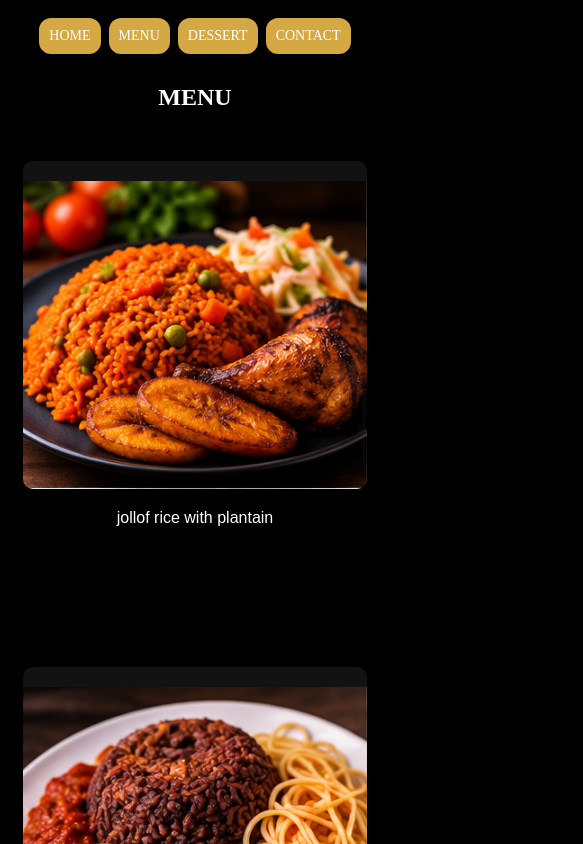
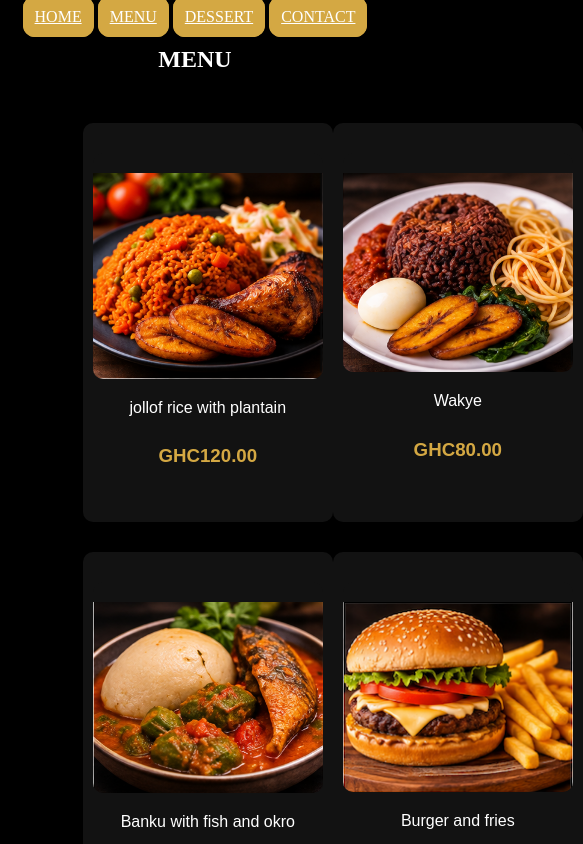
Before and after one commit to harisgame2009-coder/restuarant-website, a plain HTML site: page index.html in a window 390 px wide. Both pictures are taken after a click on the link "MENU". Shown: the top 844 px of the page, 583 px wide, since content can reach past the window. Drawn offline with Linux system fonts and the light colour scheme.

Commit message:
Update index.html

```diff
--- a/index.html
+++ b/index.html
@@ -4,197 +4,112 @@
         <title>
             BAIDA'S KITCHEN
         </title>
+        <meta name="viewport" content="width=device-width, initial-scale=1"/>
+        <style>
 
-        <meta name="viewport" content="width=device-width, initial-scale=1.0">
-        <style>
-        *{
-            box-sizing:boarder-box;
+          body{
+            background-color:black;
          }
-          body {
-  background-color: black;
+         .content{
+          display: none;
+         }
+          nav{
+            text-align: center;
+
+          }
+          nav a:hover{
+            cursor: pointer;
+            background-color: white;
+            color:black;
+          }
+          nav a{
+            background-color:#D4A843;
+            color: white;
+            padding:10px ;
+            border-radius: 12px;
+            border:2px solid #D4A843;
+
           }
 
-.content {
-  display: none;
-}
-
-nav {
-  text-align: center;
-  display: flex;
-  flex-wrap: wrap;
-  justify-content: center;
-  gap: 10px;
-  padding: 10px;
-}
-
-nav a {
-  background-color: #D4A843;
-  color: white;
-  padding: 10px;
-  border-radius: 12px;
-  border: 2px solid #D4A843;
-  text-decoration: none;
-}
-
-nav a:hover {
-  cursor: pointer;
-  background-color: white;
-  color: black;
-}
-
-#Home-header {
+          #Home-header{
             text-align: center;
             background-color: transparent;
             color: white;
             padding: 30px;
-  margin: 10px 110px 0;
-  padding-bottom: 20px;
+            margin-left:110px;
+            margin-right :110px;
+            margin-top: 10px;
+            padding-bottom:20px ;
+          }
+          .order-button{
+            position: fixed;
+            bottom:100px;
+            align-items: center;
+            left: 45%;
+            padding: 15px 50px;
+            background-color:#D4A843;
+            border-radius: 12px;
+          }
+          .OS{
+            text-align: center;
+          }
+          .img-grid{
+            display:grid;
+            grid-template-columns: repeat(2,1fr);
+            text-align: center;
+            margin-left:20%;
+
           }
 
-.order-button {
-  position: fixed;
-  bottom: 100px;
-  left: 45%;
-  padding: 15px 50px;
-  background-color: #D4A843;
-  border-radius: 12px;
-}
-
-.OS {
-  text-align: center;
-}
-
-.img-grid {
-  display: grid;
-  grid-template-columns: repeat(2, minmax(0, 1fr));
-  text-align: center;
-  margin-left: 20%;
-  gap: 20px;
-}
-
-.card {
-  background-color: hite;
-  box-shadow: 0 15px 30px rgba(0, 0, 0, 0.70),
-              0 11px 8px rgba(0, 0, 0, 0.50);
+          .card{
+            background-color:hite;
+            box-shadow: 0 15px 30px rgba(0,0,0,0,70),0 11px 8px rgba(0,0,0,0,50);
             width: 250px;
-  max-width: 100%;
             box-sizing: border-box;
             transition-duration: 2s;
             transition-delay: 1s;
-  transition-timing-function: 0s;
+            transition-timing-function:0s;
           }
+          .card:hover{
+            width: 350px;;
 
-.card:hover {
-  width: 350px;
           }
-
-.card img {
+          .card, img {
             max-width: 100%;
-  height: auto;
-  margin: 0;
-  background-color: rgb(18, 18, 18, 18);
+            height:auto;
+            margin: 0px;
+            background-color:rgb(18, 18, 18, 18);
             margin-top: 30px;
             padding-top: 20px;
             border-radius: 10px;
-  box-sizing: border-box;
           }
-
-.card p {
+          .card,p {
             font-family: sans-serif;
-  padding: 0 10px 10px;
+            padding: 0px 10px 10px 10px;
             text-align: center;
             color: white;
           }
-
-#price {
-  color: #D4A843;
+          .card,#price {
+            color:#D4A843;
+            ;
           }
-
-.page-head {
+          .page-head{
             color: white;
             text-align: center;
             display: block;
           }
-
-#HOME {
+          #HOME{
             display: block;
             background-image: url("backimg.png");
             background-size: cover;
             background-position: center;
             background-repeat: no-repeat;
             padding: 19%;
-  box-sizing: border-box;
           }
-
-#MENU {
+          #MENU{
            margin-top: 5%;
           }
 
-/* Tablet responsiveness */
-@media (max-width: 768px) {
-  #HOME {
-    padding: 12% 5%;
-  }
-
-  #Home-header {
-    margin: 10px 0 0;
-    padding: 20px;
-  }
-
-  .img-grid {
-    margin-left: 0;
-    padding: 0 20px;
-    grid-template-columns: repeat(2, minmax(0, 1fr));
-  }
-
-  .card {
-    width: 100%;
-  }
-
-  .card:hover {
-    width: 100%;
-  }
-
-  .order-button {
-    left: 50%;
-    transform: translateX(-50%);
-    padding: 15px 35px;
-    white-space: nowrap;
-  }
-}
-
-/* Phone responsiveness */
-@media (max-width: 480px) {
-  nav {
-    gap: 8px;
-    padding: 10px 5px;
-  }
-
-  nav a {
-    padding: 8px;
-    font-size: 14px;
-  }
-
-  #HOME {
-    padding: 18% 4%;
-  }
-
-  #Home-header {
-    margin: 0;
-    padding: 10px;
-  }
-
-  .img-grid {
-    grid-template-columns: minmax(0, 1fr);
-    padding: 0 15px;
-    gap: 15px;
-  }
-
-  .order-button {
-    bottom: 30px;
-    padding: 12px 25px;
-  }
-}
         </style>
     </head>
     <body>
```
Lines whose indentation alone changed are shown as unchanged.
